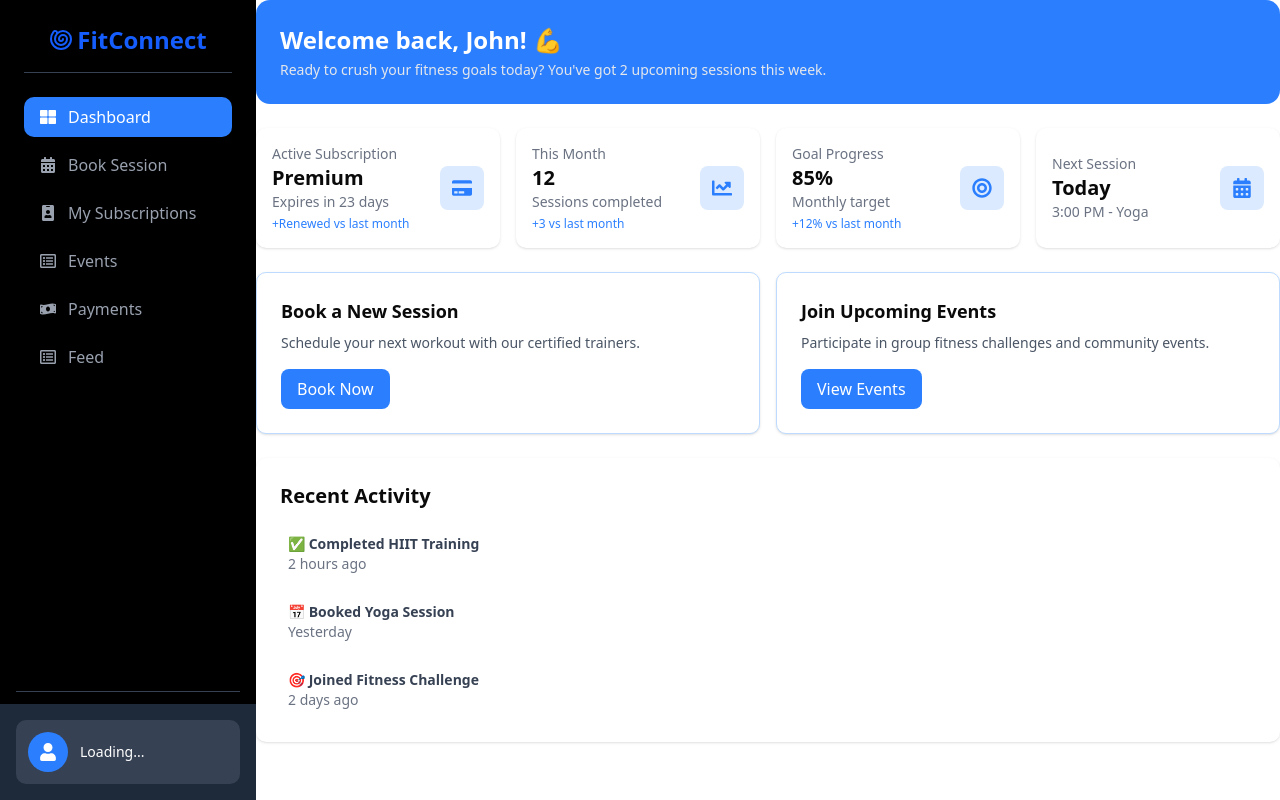
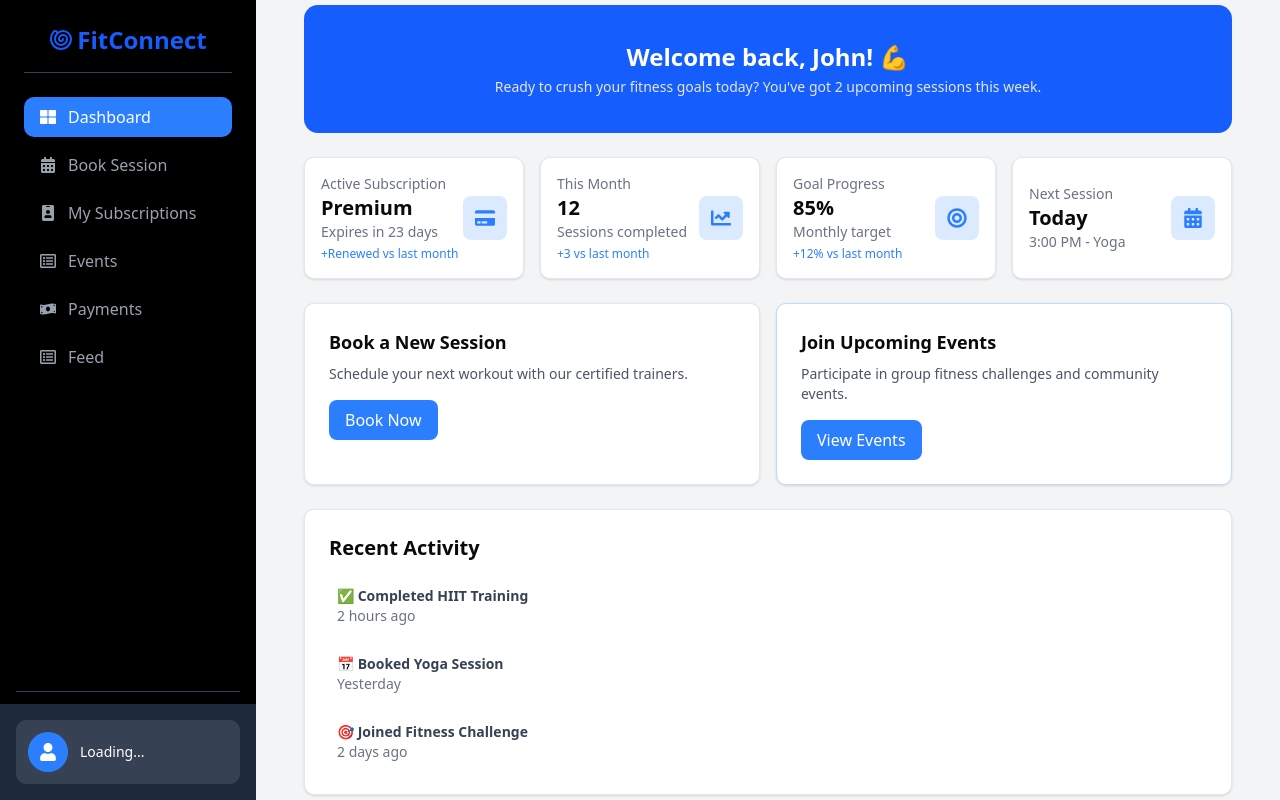
Before and after one commit to Praveenkumar02023/fit-connect, a React (Vite) app in the folder frontend/: page /user in a window 1280 px wide. Built offline with nearby package versions, Linux system fonts and the light colour scheme; no server answers.

Commit message:
improve user dashboard with spacing and styles.

```diff
--- a/frontend/src/pages/User/Dashboard.jsx
+++ b/frontend/src/pages/User/Dashboard.jsx
@@ -3,9 +3,9 @@ import { FaCreditCard, FaChartLine, FaBullseye, FaCalendarAlt } from 'react-icon
 
 const Dashboard = () => {
   return (
-    <div>
+    <div className='bg-gray-100 px-12 h-screen w-full flex flex-col items-center justify-center' >
       {/* Welcome Banner */}
-      <div className="bg-blue-500 text-white p-6 rounded-xl mb-6">
+      <div className="flex flex-col items-center justify-center text-center w-full h-[8rem] bg-blue-600 text-white p-6 rounded-xl mb-6">
         <h2 className="text-2xl font-bold mb-1">Welcome back, John! 💪</h2>
         <p className="text-sm text-gray-200">
           Ready to crush your fitness goals today? You've got 2 upcoming sessions this week.
@@ -13,8 +13,8 @@ const Dashboard = () => {
       </div>
 
       {/* Stats Cards */}
-      <div className="grid grid-cols-1 md:grid-cols-4 gap-4 mb-6">
-        <div className="bg-white p-4 rounded-lg shadow flex items-center justify-between transition duration-300 ease-in-out hover:shadow-lg hover:-translate-y-1">
+      <div className="w-full grid grid-cols-1 md:grid-cols-4 gap-4 mb-6">
+        <div className="border border-gray-200 hover:bg-blue-50/50 hover:border-blue-200 bg-white p-4 rounded-lg shadow flex items-center justify-between transition duration-300 ease-in-out hover:shadow-lg hover:-translate-y-1">
           <div>
             <p className="text-sm text-gray-500">Active Subscription</p>
             <h3 className="text-xl font-semibold">Premium</h3>
@@ -26,7 +26,7 @@ const Dashboard = () => {
           </div>
         </div>
 
-        <div className="bg-white p-4 rounded-lg shadow flex items-center justify-between transition duration-300 ease-in-out hover:shadow-lg hover:-translate-y-1">
+        <div className="border border-gray-200 hover:bg-blue-50/50 hover:border-blue-200 bg-white p-4 rounded-lg shadow flex items-center justify-between transition duration-300 ease-in-out hover:shadow-lg hover:-translate-y-1">
           <div>
             <p className="text-sm text-gray-500">This Month</p>
             <h3 className="text-xl font-semibold">12</h3>
@@ -38,7 +38,7 @@ const Dashboard = () => {
           </div>
         </div>
 
-        <div className="bg-white p-4 rounded-lg shadow flex items-center justify-between transition duration-300 ease-in-out hover:shadow-lg hover:-translate-y-1">
+        <div className="border border-gray-200 hover:bg-blue-50/50 hover:border-blue-200 bg-white p-4 rounded-lg shadow flex items-center justify-between transition duration-300 ease-in-out hover:shadow-lg hover:-translate-y-1">
           <div>
             <p className="text-sm text-gray-500">Goal Progress</p>
             <h3 className="text-xl font-semibold">85%</h3>
@@ -50,7 +50,7 @@ const Dashboard = () => {
           </div>
         </div>
 
-        <div className="bg-white p-4 rounded-lg shadow flex items-center justify-between transition duration-300 ease-in-out hover:shadow-lg hover:-translate-y-1">
+        <div className="border border-gray-200 hover:bg-blue-50/50 hover:border-blue-200 bg-white p-4 rounded-lg shadow flex items-center justify-between transition duration-300 ease-in-out hover:shadow-lg hover:-translate-y-1">
           <div>
             <p className="text-sm text-gray-500">Next Session</p>
             <h3 className="text-xl font-semibold">Today</h3>
@@ -63,8 +63,8 @@ const Dashboard = () => {
       </div>
 
       {/* Action Cards */}
-      <div className="grid grid-cols-1 md:grid-cols-2 gap-4 mb-6">
-        <div className="bg-white p-6 rounded-lg shadow border border-blue-200 transition duration-300 ease-in-out hover:shadow-lg hover:-translate-y-1">
+      <div className="w-full grid grid-cols-1 md:grid-cols-2 gap-4 mb-6">
+        <div className="bg-white p-6 rounded-lg shadow border border-gray-200 hover:border-blue-200 hover:bg-blue-50/50 transition duration-300 ease-in-out hover:shadow-lg hover:-translate-y-1">
           <h3 className="text-lg font-semibold mb-2">Book a New Session</h3>
           <p className="text-sm text-gray-600 mb-4">
             Schedule your next workout with our certified trainers.
@@ -74,7 +74,7 @@ const Dashboard = () => {
           </button>
         </div>
 
-        <div className="bg-white p-6 rounded-lg shadow border border-blue-200 transition duration-300 ease-in-out hover:shadow-lg hover:-translate-y-1">
+        <div className="hover:border-blue-200 hover:bg-blue-50/50 bg-white p-6 rounded-lg shadow border border-blue-200 transition duration-300 ease-in-out hover:shadow-lg hover:-translate-y-1">
           <h3 className="text-lg font-semibold mb-2">Join Upcoming Events</h3>
           <p className="text-sm text-gray-600 mb-4">
             Participate in group fitness challenges and community events.
@@ -86,7 +86,7 @@ const Dashboard = () => {
       </div>
 
       {/* Recent Activity */}
-      <div className="bg-white p-6 rounded-lg shadow transition duration-300 ease-in-out hover:shadow-lg hover:-translate-y-1">
+      <div className="w-full border border-gray-200 bg-white p-6 rounded-lg shadow transition duration-300 ease-in-out hover:shadow-lg hover:-translate-y-1">
         <h3 className="text-xl font-semibold mb-4">Recent Activity</h3>
         <ul className="space-y-3 text-sm text-gray-700">
           <li className="flex flex-col hover:bg-blue-50 p-2 rounded">
```
